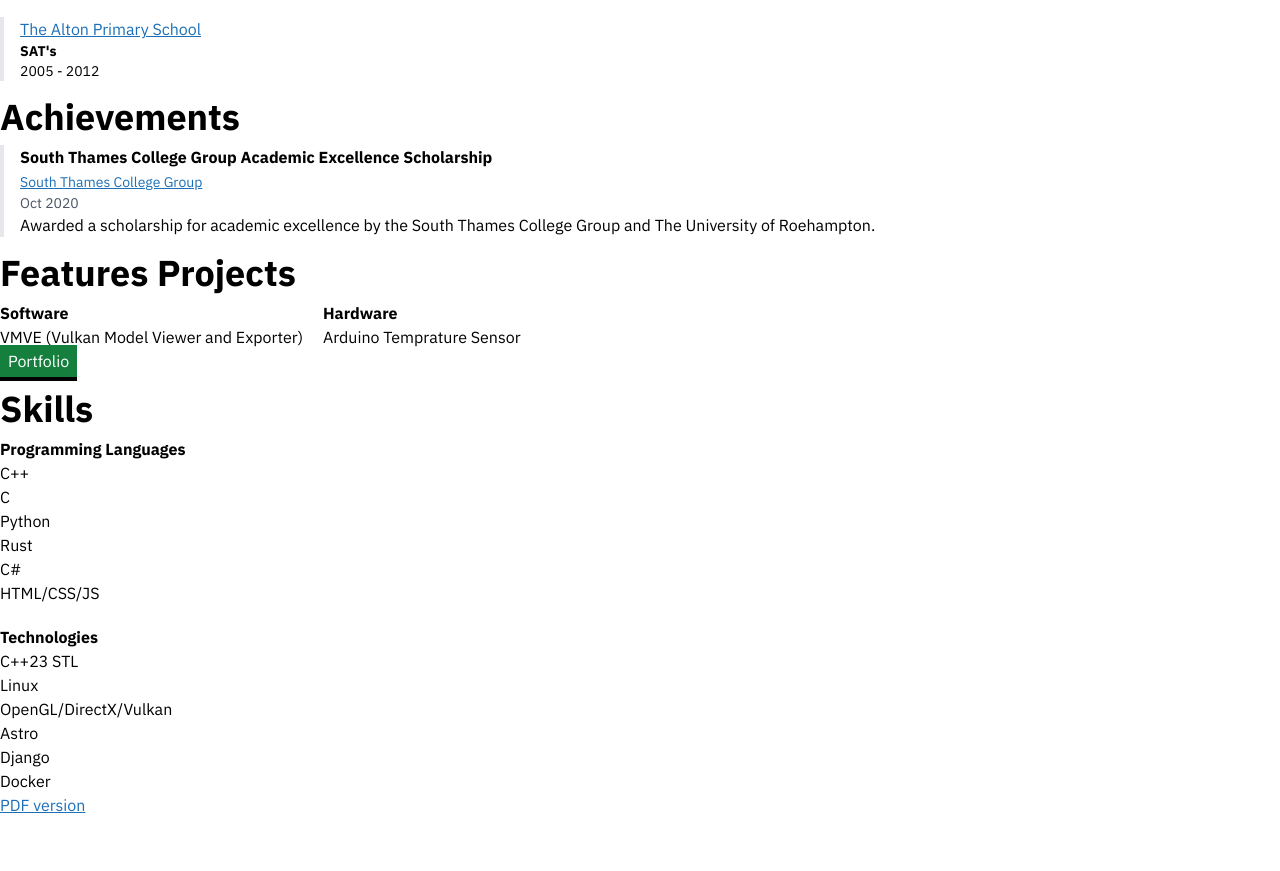
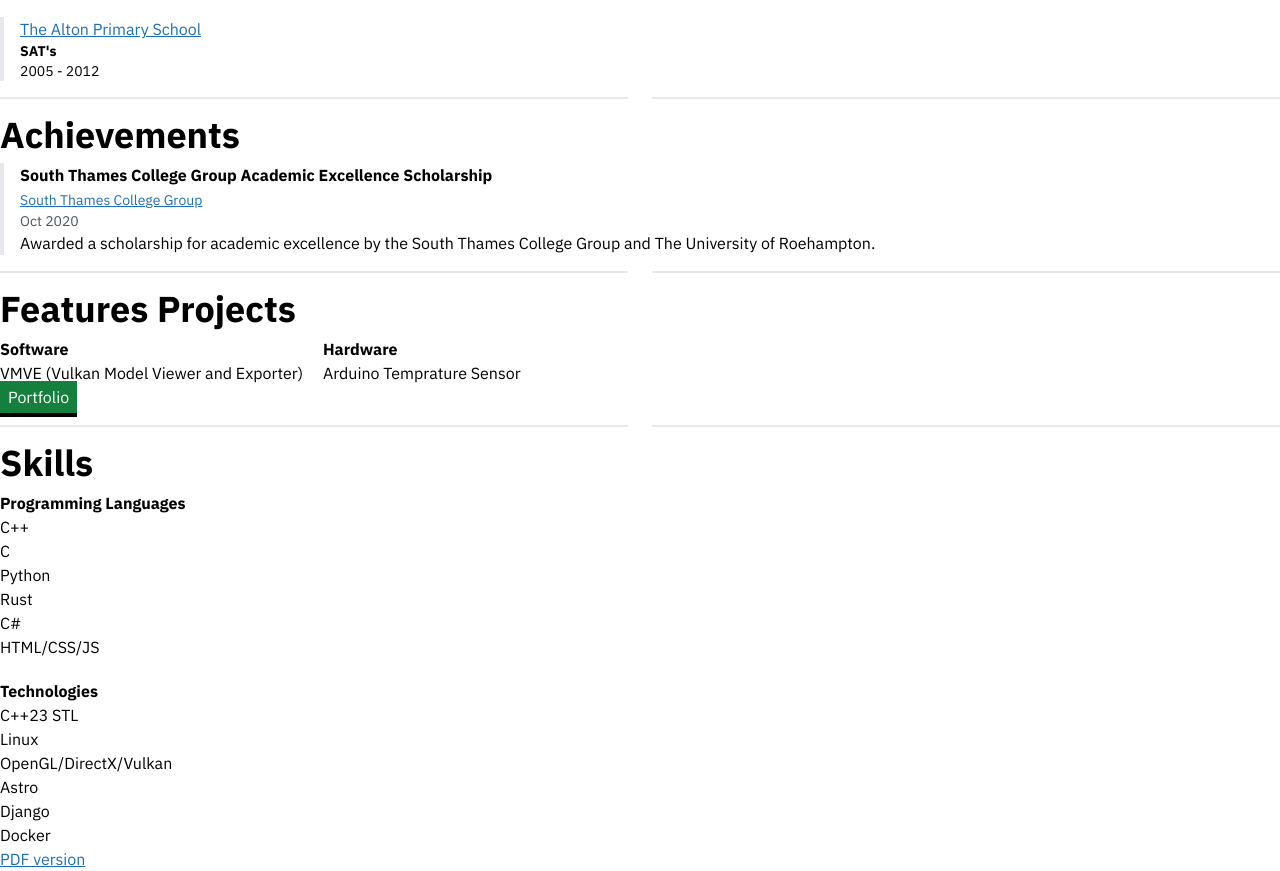
Before and after one commit to ZOulhadj/zakariyaoulhadj.com, an Astro site: page /cv in a window 1280 px wide. Shown: the part 1345-2216 px from the top of the page. Before the commit the page ends 2162 px from the top, so only its background shows below. Built offline with nearby package versions, Linux system fonts and the light colour scheme; Astro itself is replaced by a stand-in of ours.

Commit message:
Added section breaks on CV page.

```diff
--- a/src/pages/cv/index.astro
+++ b/src/pages/cv/index.astro
@@ -98,11 +98,13 @@ import portfolioCV from "@assets/files/CV.pdf";
 
             </ul>
         </div>
+
         <div class="flex items-center my-4">
             <div class="flex-1 border-t-2 border-gray-200"></div>
             <span class="px-3 text-gray-500 bg-white"></span>
             <div class="flex-1 border-t-2 border-gray-200"></div>
         </div>
+
         <div>
             <h1 class="text-4xl font-bold mt-4 mb-2">Education</h1>
             <ul class="flex flex-col gap-y-5">
@@ -133,6 +135,13 @@ import portfolioCV from "@assets/files/CV.pdf";
                 </li>
             </ul>
         </div>
+
+        <div class="flex items-center my-4">
+            <div class="flex-1 border-t-2 border-gray-200"></div>
+            <span class="px-3 text-gray-500 bg-white"></span>
+            <div class="flex-1 border-t-2 border-gray-200"></div>
+        </div>
+
         <div>
             <h1 class="text-4xl font-bold mt-4 mb-2">Achievements</h1>
             <ul class="flex flex-col gap-y-5">
@@ -146,6 +155,12 @@ import portfolioCV from "@assets/files/CV.pdf";
                         Awarded a scholarship for academic excellence by the South Thames College Group and The University of Roehampton.
                     </p>
                 </li>
+        </div>
+
+        <div class="flex items-center my-4">
+            <div class="flex-1 border-t-2 border-gray-200"></div>
+            <span class="px-3 text-gray-500 bg-white"></span>
+            <div class="flex-1 border-t-2 border-gray-200"></div>
         </div>
 
         <div>
@@ -162,6 +177,13 @@ import portfolioCV from "@assets/files/CV.pdf";
             </div>
             <Button href="/portfolio">Portfolio</Button>
         </div>
+
+        <div class="flex items-center my-4">
+            <div class="flex-1 border-t-2 border-gray-200"></div>
+            <span class="px-3 text-gray-500 bg-white"></span>
+            <div class="flex-1 border-t-2 border-gray-200"></div>
+        </div>
+
         <div>
             <h1 class="text-4xl font-bold mt-4 mb-2">Skills</h1>
             <ul class="flex flex-col gap-y-5">
```
